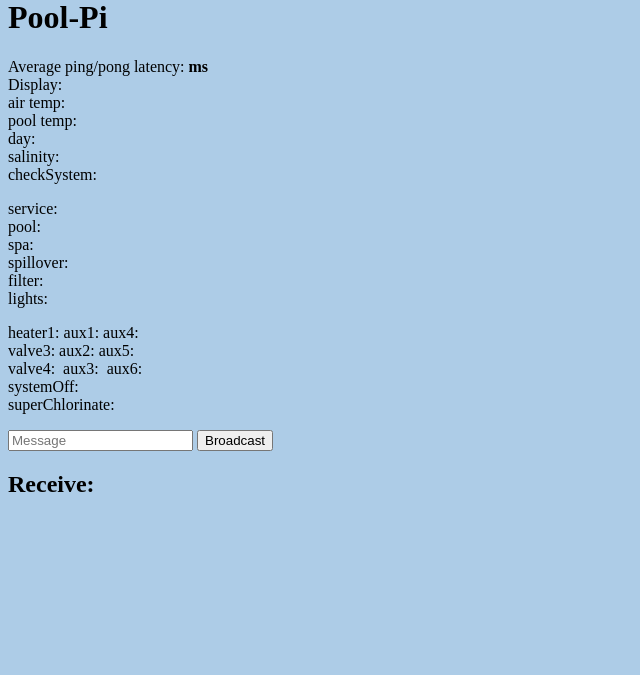
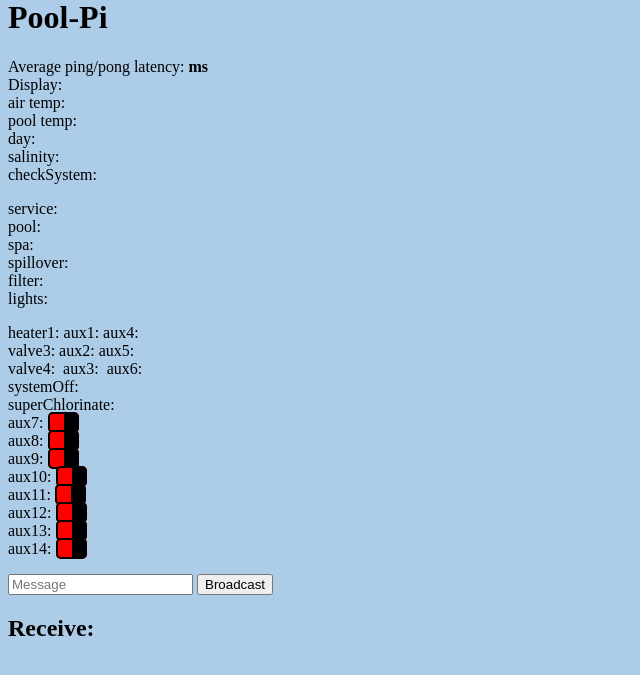
Before and after one commit to ChaseDurand/Pool-Pi, a Flask app: page / in a window 1280 px wide. Shown: the part 22-697 px from the top of the page, without its empty margins (0-640 px from the left). Run offline with Flask 2, Linux system fonts and the light colour scheme; some libraries are stand-ins or nearby versions.

Commit message:
Added in aux 7-14 (need to filter on LED parse)

```diff
--- a/pool-pi/model.py
+++ b/pool-pi/model.py
@@ -46,6 +46,14 @@ class PoolModel:
         self.aux4 = {"state": "INIT", "version": 0}
         self.aux5 = {"state": "INIT", "version": 0}
         self.aux6 = {"state": "INIT", "version": 0}
+        self.aux7 = {"state": "INIT", "version": 0}
+        self.aux8 = {"state": "INIT", "version": 0}
+        self.aux9 = {"state": "INIT", "version": 0}
+        self.aux10 = {"state": "INIT", "version": 0}
+        self.aux11 = {"state": "INIT", "version": 0}
+        self.aux12 = {"state": "INIT", "version": 0}
+        self.aux13 = {"state": "INIT", "version": 0}
+        self.aux14 = {"state": "INIT", "version": 0}
         self.valve4 = {"state": "INIT", "version": 0}
         self.spillover = {"state": "INIT", "version": 0}
         self.systemOff = {"state": "INIT", "version": 0}
--- a/pool-pi/templates/index.html
+++ b/pool-pi/templates/index.html
@@ -176,6 +176,15 @@
 
     systemOff: <switch id="systemOff" href="#" class="togglerOff">&nbsp;</switch><br>
     superChlorinate: <switch id="superChlorinate" href="#" class="togglerOff">&nbsp;</switch><br>
+
+    aux7: <switch id="aux7" href="#" class="toggler off">&nbsp;</switch><br>
+    aux8: <switch id="aux8" href="#" class="toggler off">&nbsp;</switch><br>
+    aux9: <switch id="aux9" href="#" class="toggler off">&nbsp;</switch><br>
+    aux10: <switch id="aux10" href="#" class="toggler off">&nbsp;</switch><br>
+    aux11: <switch id="aux11" href="#" class="toggler off">&nbsp;</switch><br>
+    aux12: <switch id="aux12" href="#" class="toggler off">&nbsp;</switch><br>
+    aux13: <switch id="aux13" href="#" class="toggler off">&nbsp;</switch><br>
+    aux14: <switch id="aux14" href="#" class="toggler off">&nbsp;</switch><br>
     </p>
 
 
```
